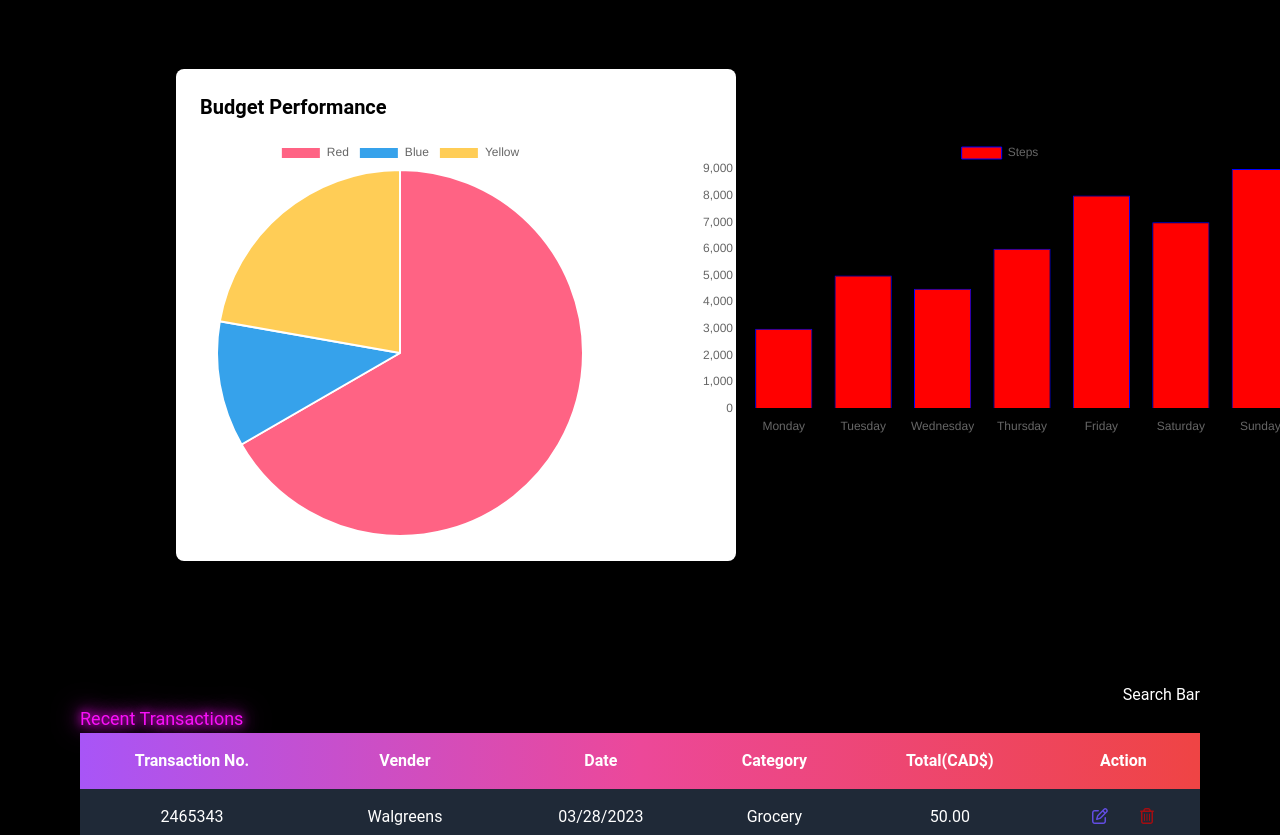
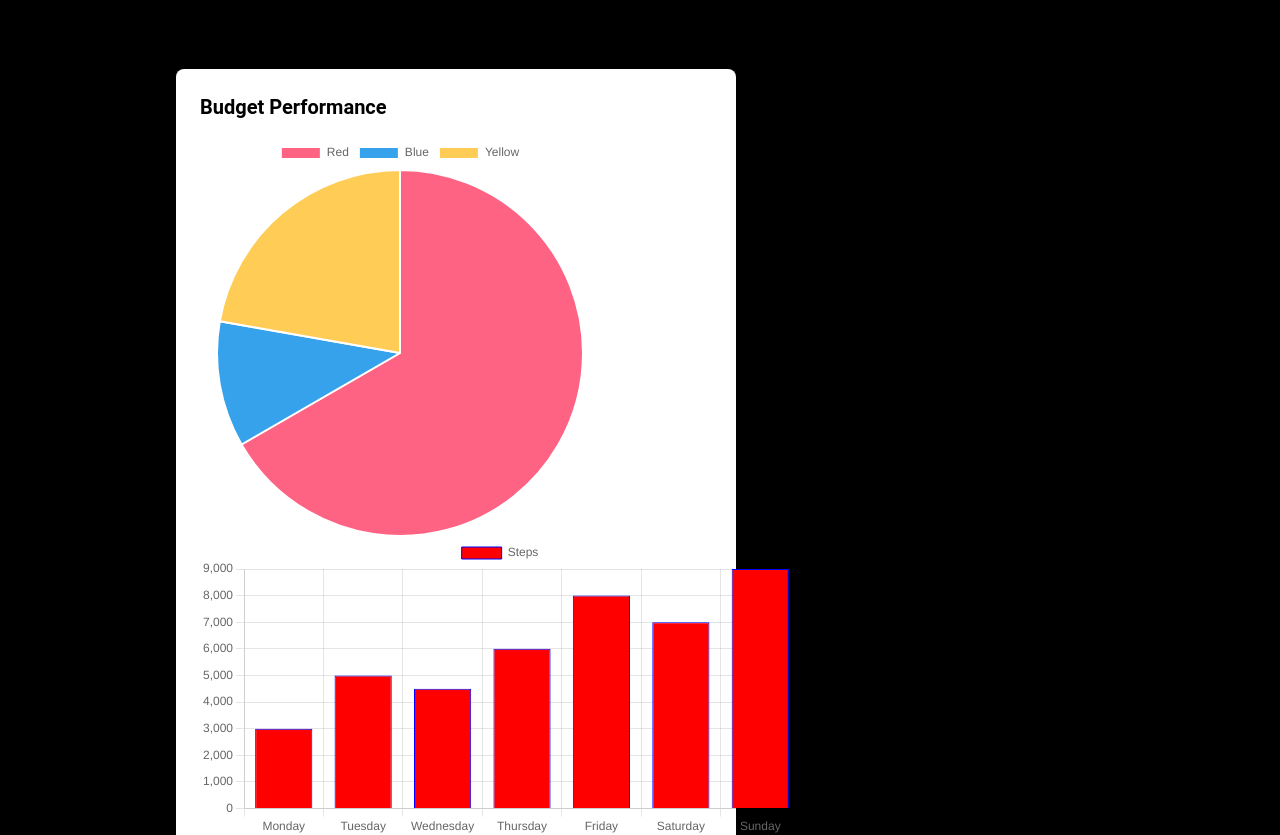
Before and after one commit to Danny2705/budget-application, a React (Create React App) app: page /budget/transaction/1 in a window 1280 px wide. Shown: the part 560-1395 px from the top of the page. Built offline with nearby package versions, Linux system fonts and the light colour scheme; no server answers; sample sign-in values are in the browser's storage.

Commit message:
Updated transaction management page

```diff
--- a/src/screens/Transaction/Transaction.jsx
+++ b/src/screens/Transaction/Transaction.jsx
@@ -39,11 +39,10 @@ export default function Transaction() {
         <div>
           <div className="w-full lg:w-1/2 flex flex-col gap-4 m-24">
             <div className="rounded-lg p-6 bg-white">
-              <h2 className="text-xl font-bold mb-4 text-neon-pink">
+              <h2 className="text-xl font-bold mb-4">
                 Budget Performance
               </h2>
-              {/* Removed old line chart: resolve merge conflict if needed */}
-              <div className="flex">
+              <div className="">
                 <PieChart />
                 <BarChart />
               </div>
```
